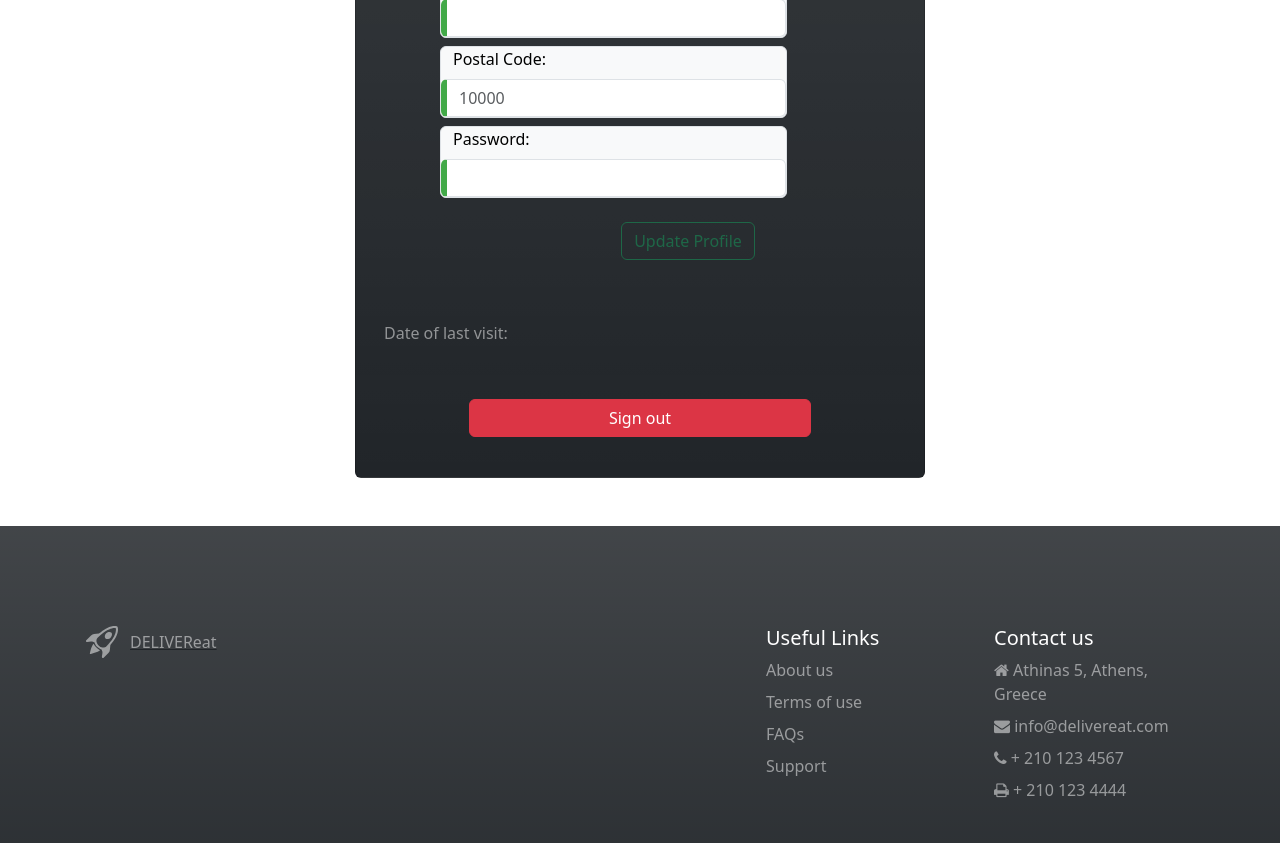
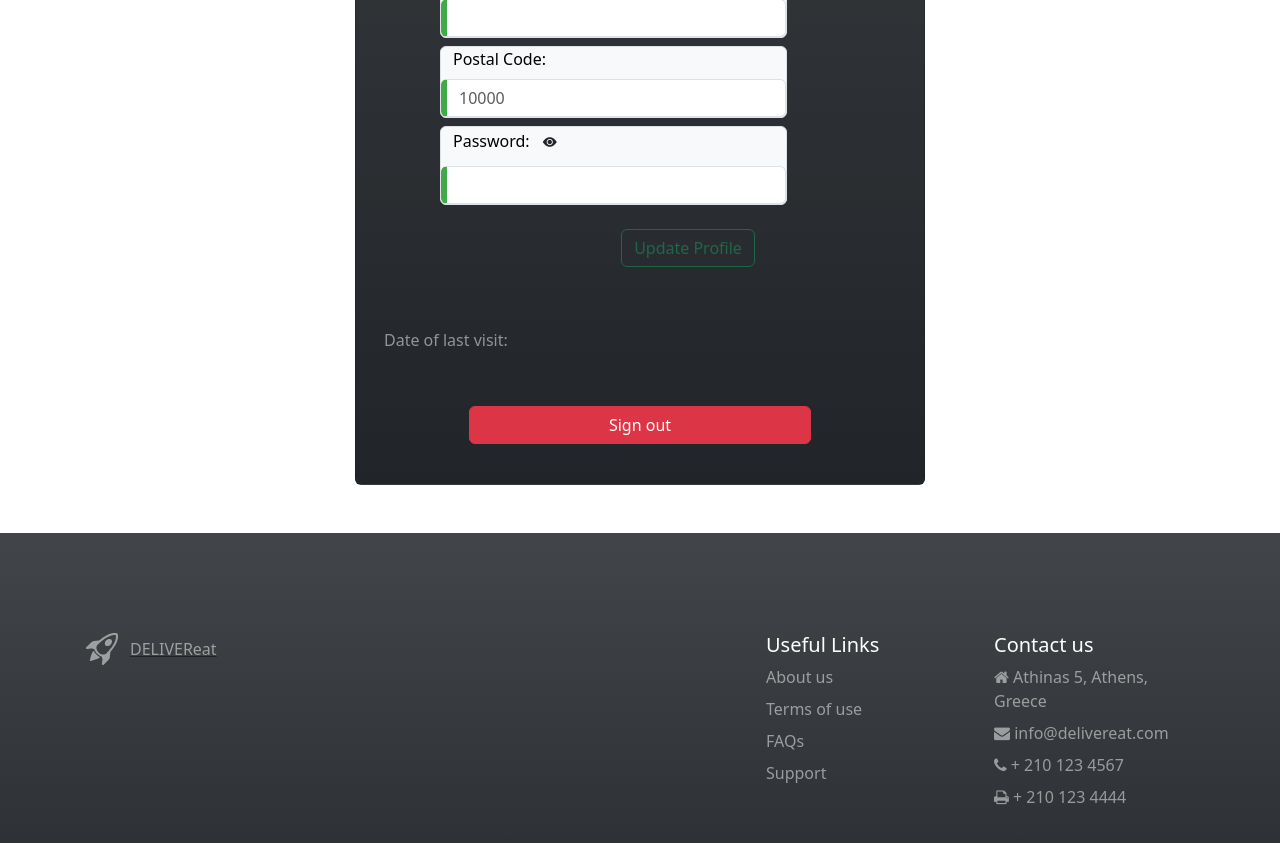
Before and after one commit to pbrats/DELIVEReat, an Angular app: page /user in a window 1280 px wide. Shown: the part 860-1703 px from the top of the page. Built offline with nearby package versions, Linux system fonts and the light colour scheme; sample sign-in values are in the browser's storage.

Commit message:
button to show and hide passord on profile added

```diff
--- a/src/app/component/profile/profile.component.html
+++ b/src/app/component/profile/profile.component.html
@@ -68,9 +68,24 @@
             <p class="col-sm-6">{{ User.postalCode }}</p> -->
             </div>
             <div class="form-group m-2 row col-sm-10 text-bg-light border rounded-2">
-              <label class="form-label mb-2 text-start" for="password">Password:</label>
+              <label class="form-label mb-2 text-start" for="password">Password:
+                <button type="button" class="btn btn-sm rounded" (click)="togglePasswordVisibility(passwordInput)">
+                  @if
+                  (!showPassword){
+                  <i class="bi bi-eye-fill"></i>
+                  }@else{
+                  <i class="bi bi-eye-slash-fill"></i>
+                  }</button></label>
+              <!-- {{ showPassword ? 'Hide' : 'Show' }} -->
               <input type="password" name="password" id="password" class="form-control" formControlName="password"
-                autocomplete="current-password">
+                autocomplete="current-password" #passwordInput>
+              <!-- <button type="button" class="btn btn-sm rounded" (click)="togglePasswordVisibility(passwordInput)">
+                @if (!showPassword){
+                <i class="bi bi-eye-fill"></i>
+                }@else{
+                <i class="bi bi-eye-slash-fill"></i>
+                }
+              </button> -->
               <div *ngIf="profileForm.get('password')?.hasError('pattern') && profileForm.get('password')?.touched">
                 <span class="text-danger fst-italic">Password must be </span><span class="text-danger fw-bold"> {{
                   processString(
@@ -79,8 +94,10 @@
               <!-- <h4 class="col-sm-6">Password:</h4>
             <p class="col-sm-6">{{ User.password }}</p> -->
             </div>
-            <div *ngIf="updated" class="alert alert-success alert-dismissible mt-3 mx-auto" role="alert" style="width:90%">
-              <div><i class="bi bi-check-circle-fill mx-2"></i>Your profile has been successfully<span class="fw-bold"> updated!</span></div>
+            <div *ngIf="updated" class="alert alert-success alert-dismissible mt-3 mx-auto" role="alert"
+              style="width:90%">
+              <div><i class="bi bi-check-circle-fill mx-2"></i>Your profile has been successfully<span class="fw-bold">
+                  updated!</span></div>
               <button type="button" class="btn-close" data-bs-dismiss="alert" aria-label="Close"></button>
             </div>
             <div class="col-sm-12 ms-5">
--- a/src/app/component/profile/profile.component.ts
+++ b/src/app/component/profile/profile.component.ts
@@ -15,6 +15,7 @@ export class ProfileComponent {
   lastVisit: any;
   profileForm!: FormGroup;
   updated: boolean=false;
+  showPassword: boolean = false;
 
   constructor(private titleService: Title, private formBuilder: FormBuilder) {
     titleService.setTitle("Profile");
@@ -84,6 +85,10 @@ export class ProfileComponent {
     let stringWithHyphen = inputString.replace(/[^0-9a-zA-Z\-{}]/g, '');
     return stringWithHyphen.replace(/{(\d+)}/g, ', with $1');
   }
+  togglePasswordVisibility(input: HTMLInputElement): void {
+    this.showPassword = !this.showPassword;
+    input.type = this.showPassword ? 'text' : 'password';
+  }
   SignOut() {
     sessionStorage.clear();
     localStorage.clear();
```
